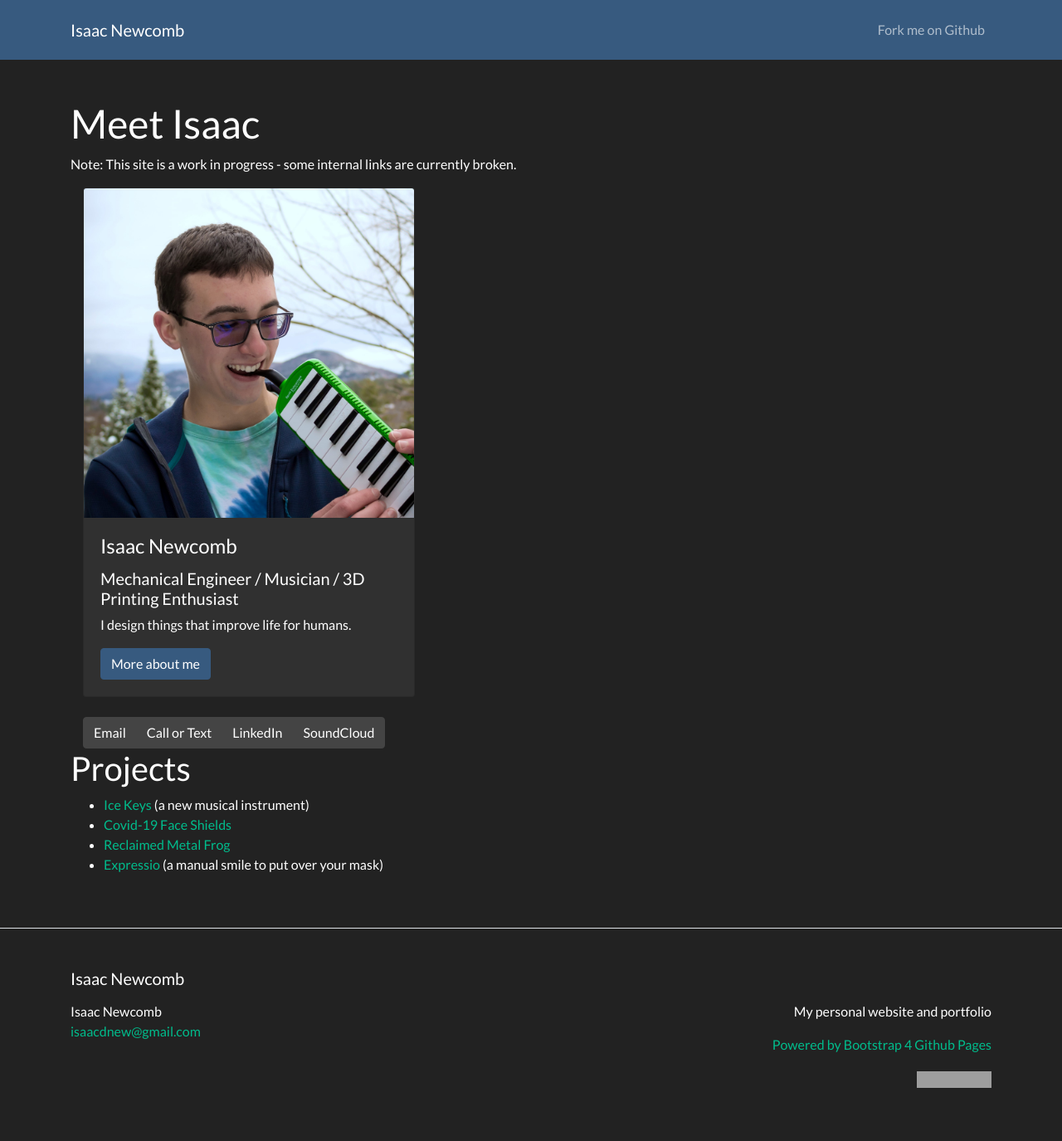
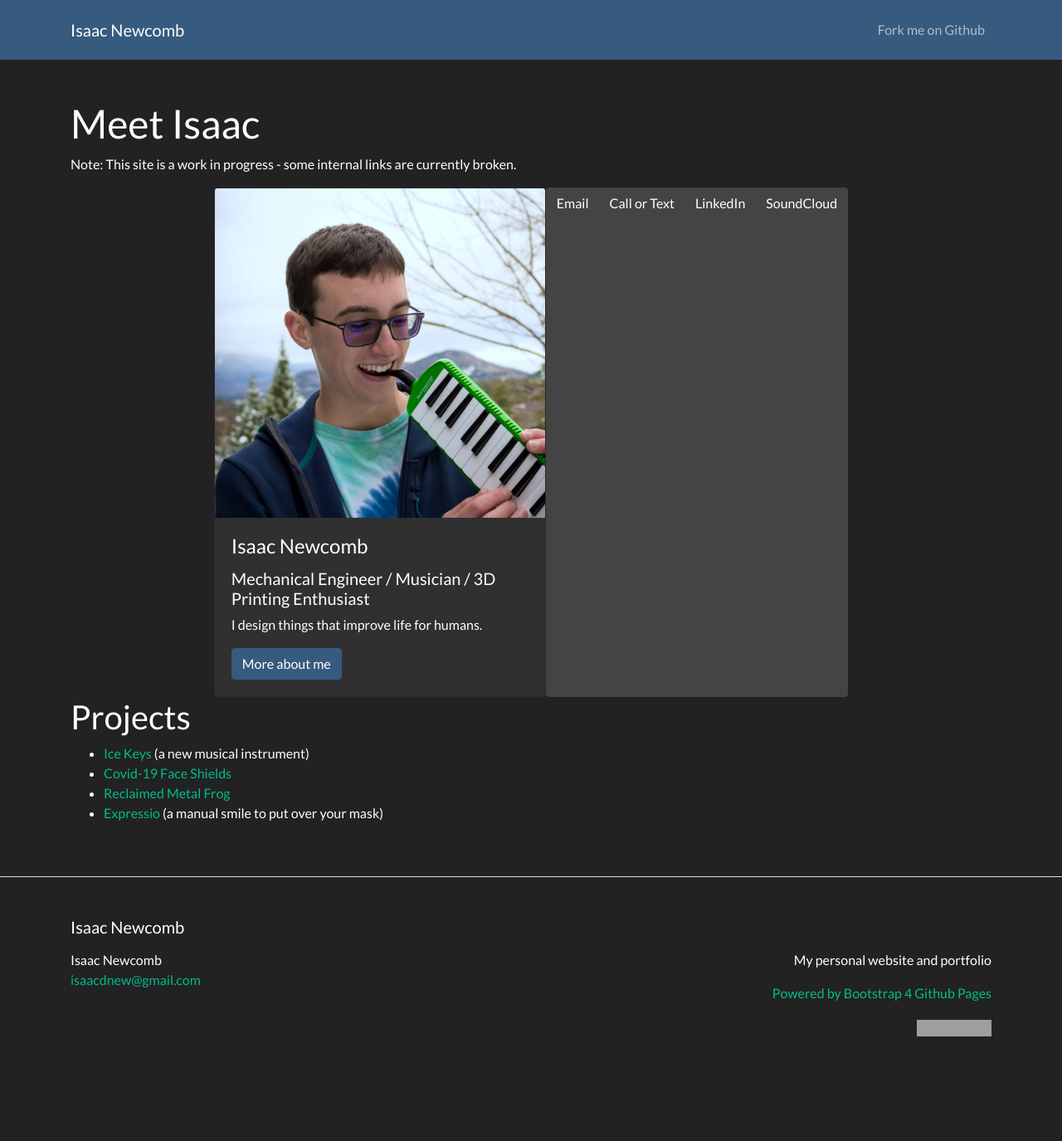
Before and after one commit to isaacdnew/isaacdnew.com, a Jekyll site: the page built from index.md, in a window 1280 px wide. Shown: the whole page at 83% size. Built offline with Jekyll 4.4.1, drawn with Linux system fonts in a browser that asks for light colours; after the commit the page ends 1313 px from its top, so only the background shows below that; grey boxes are pictures that could not be loaded.

Commit message:
center elements in card group

```diff
--- a/index.md
+++ b/index.md
@@ -6,7 +6,7 @@ title: Meet Isaac
 Note: This site is a work in progress - some internal links are currently broken.
 
 <!-- Image Card with Isaac's Picture -->
-<div class="container">
+<div class="d-flex justify-content-center">
 	<div class="card" style="width:400px">
 		<img class="card-img-top" src="general-images/isaac-holding-melodica-square.jpg" alt="Card image" style="width:100%">
 		<div class="card-body">
```
